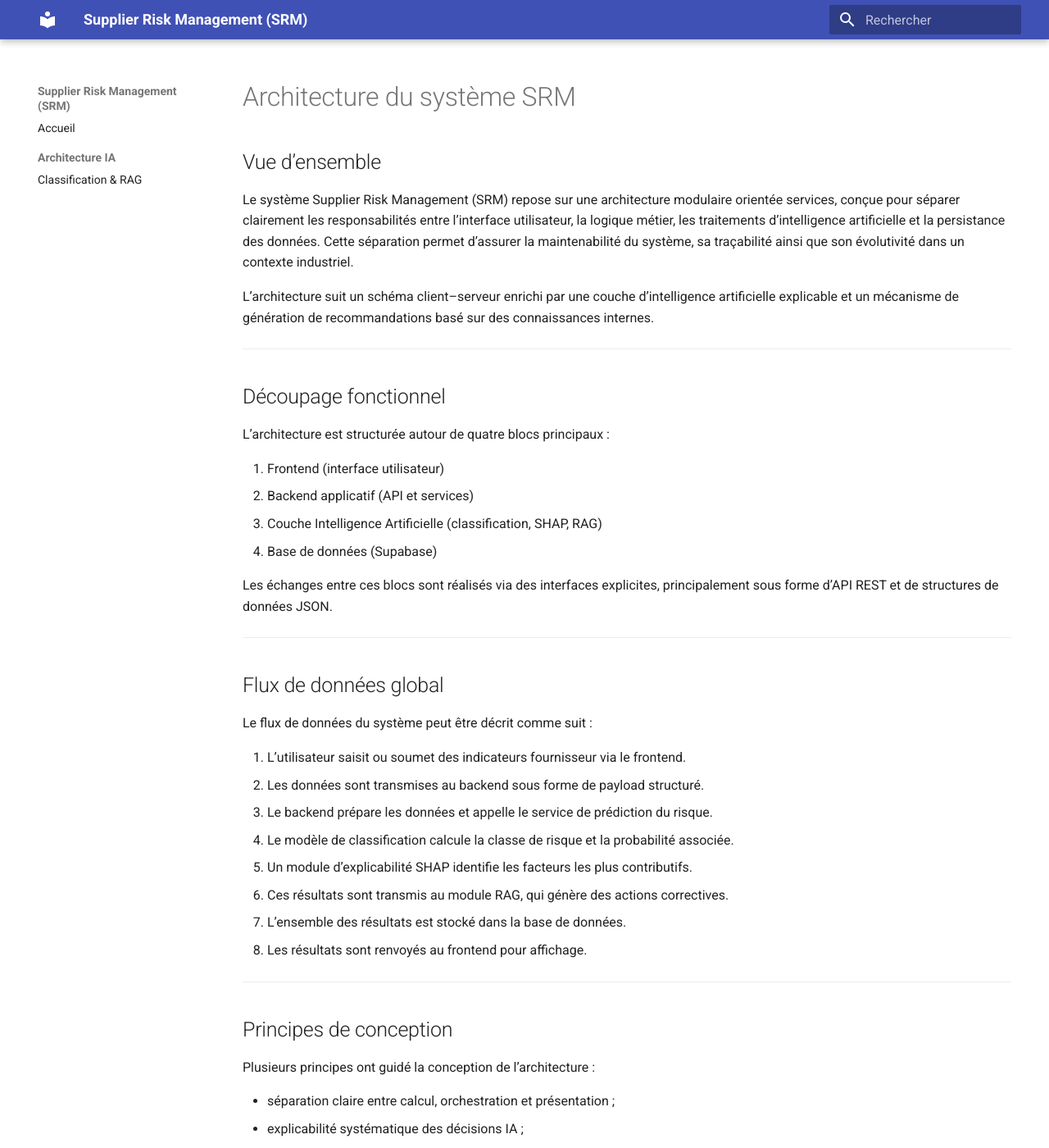
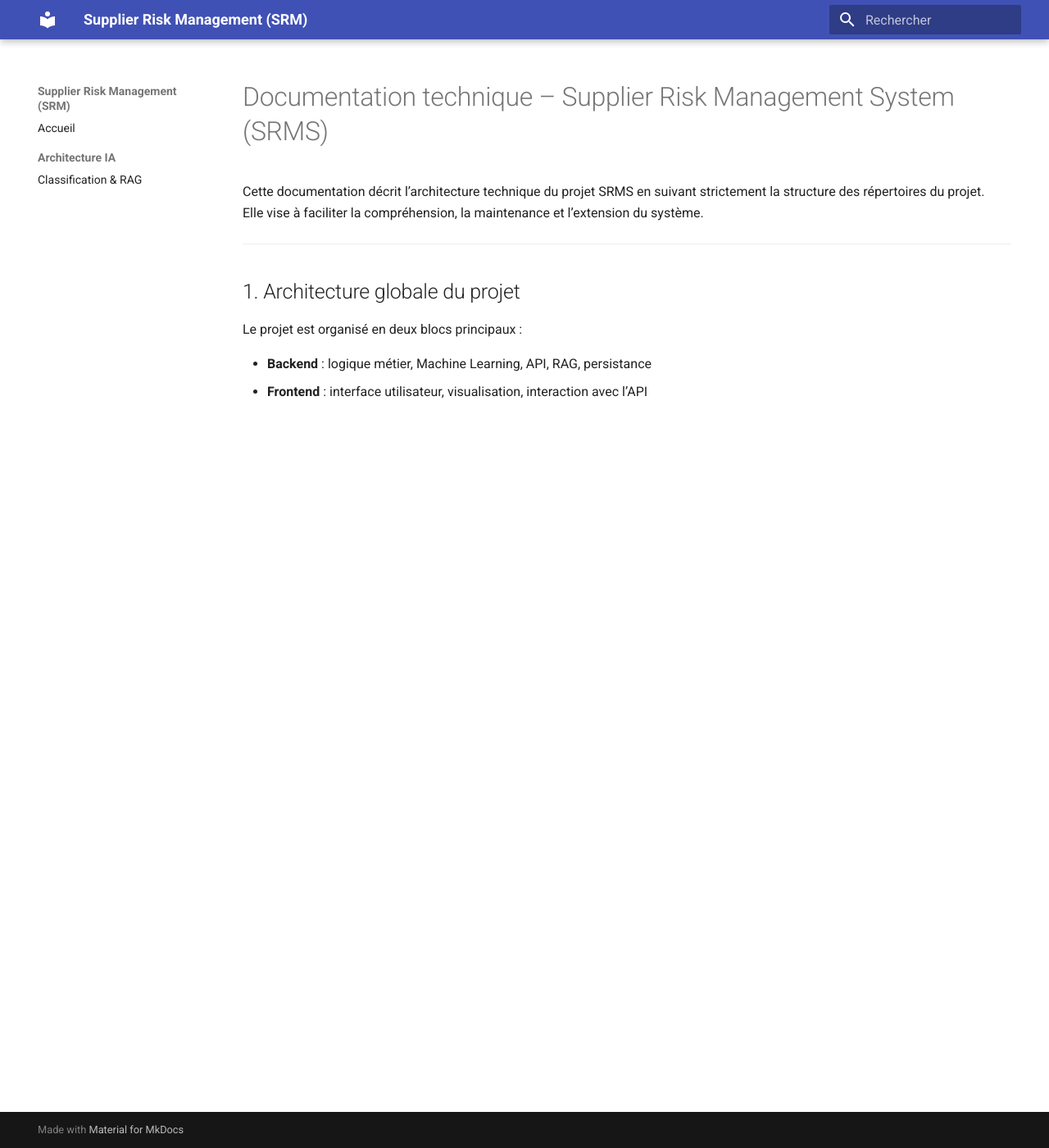
Before and after one commit to hi-aya/srm, an MkDocs documentation site: the page built from docs/architecture.md, in a window 1280 px wide and 1400 px high. Shown: the whole window at 82% size. Built offline with MkDocs 1.6.1 and Material for MkDocs 9.7.7, drawn with Linux system fonts in a browser that asks for light colours; some of the changed text lies outside the part shown.

Commit message:
Update architecture.md

```diff
--- a/docs/architecture.md
+++ b/docs/architecture.md
@@ -1,59 +1,13 @@
-# Architecture du système SRM
+# Documentation technique – Supplier Risk Management System (SRMS)
 
-## Vue d’ensemble
-
-Le système Supplier Risk Management (SRM) repose sur une architecture modulaire orientée services, conçue pour séparer clairement les responsabilités entre l’interface utilisateur, la logique métier, les traitements d’intelligence artificielle et la persistance des données. Cette séparation permet d’assurer la maintenabilité du système, sa traçabilité ainsi que son évolutivité dans un contexte industriel.
-
-L’architecture suit un schéma client–serveur enrichi par une couche d’intelligence artificielle explicable et un mécanisme de génération de recommandations basé sur des connaissances internes.
+Cette documentation décrit l’architecture technique du projet SRMS en suivant strictement la structure des répertoires du projet.
+Elle vise à faciliter la compréhension, la maintenance et l’extension du système.
 
 ---
 
-## Découpage fonctionnel
+## 1. Architecture globale du projet
 
-L’architecture est structurée autour de quatre blocs principaux :
+Le projet est organisé en deux blocs principaux :
 
-1. Frontend (interface utilisateur)
-2. Backend applicatif (API et services)
-3. Couche Intelligence Artificielle (classification, SHAP, RAG)
-4. Base de données (Supabase)
-
-Les échanges entre ces blocs sont réalisés via des interfaces explicites, principalement sous forme d’API REST et de structures de données JSON.
-
----
-
-## Flux de données global
-
-Le flux de données du système peut être décrit comme suit :
-
-1. L’utilisateur saisit ou soumet des indicateurs fournisseur via le frontend.
-2. Les données sont transmises au backend sous forme de payload structuré.
-3. Le backend prépare les données et appelle le service de prédiction du risque.
-4. Le modèle de classification calcule la classe de risque et la probabilité associée.
-5. Un module d’explicabilité SHAP identifie les facteurs les plus contributifs.
-6. Ces résultats sont transmis au module RAG, qui génère des actions correctives.
-7. L’ensemble des résultats est stocké dans la base de données.
-8. Les résultats sont renvoyés au frontend pour affichage.
-
----
-
-## Principes de conception
-
-Plusieurs principes ont guidé la conception de l’architecture :
-
-- séparation claire entre calcul, orchestration et présentation ;
-- explicabilité systématique des décisions IA ;
-- traçabilité complète des entrées et sorties ;
-- extensibilité vers d’autres modèles ou sources de données ;
-- adaptation à un contexte industriel réel.
-
----
-
-## Évolutivité
-
-L’architecture permet :
-- l’ajout de nouveaux indicateurs fournisseur sans refonte majeure ;
-- le remplacement ou l’amélioration du modèle de classification ;
-- l’intégration future de données temps réel (ERP, IoT, audits) ;
-- l’extension vers des analyses multi-années ou multi-sites.
-
-Cette modularité constitue un élément central du projet SRM.
+- **Backend** : logique métier, Machine Learning, API, RAG, persistance
+- **Frontend** : interface utilisateur, visualisation, interaction avec l’API
```
